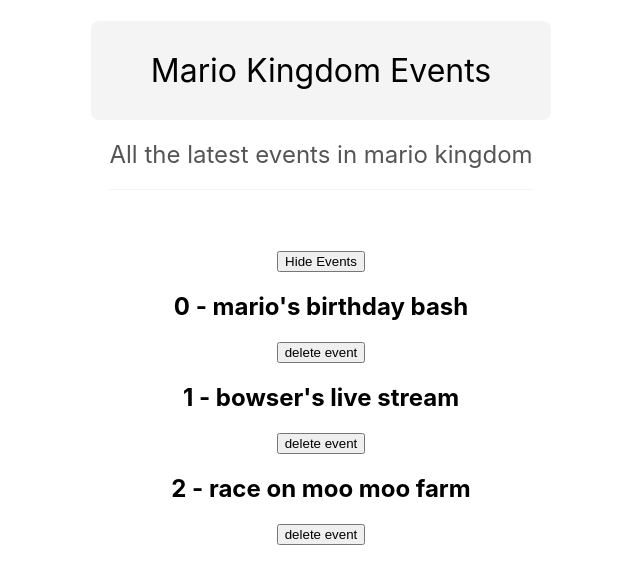
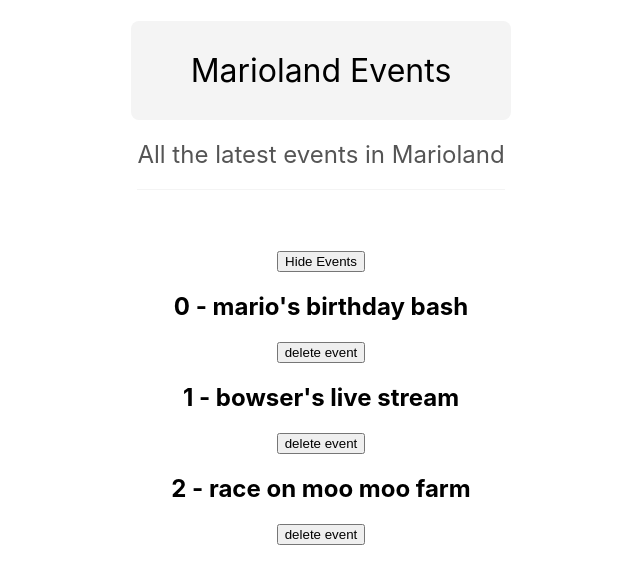
Before and after one commit to elvan/event-list-app-react-basics, a React (Create React App) app: page / in a window 1280 px wide. Shown: the top 584 px of the page, without its empty margins (319-959 px from the left). Built offline with nearby package versions, Linux system fonts and the light colour scheme.

Commit message:
add props

```diff
--- a/src/App.js
+++ b/src/App.js
@@ -16,9 +16,12 @@ function App() {
     });
   };
 
+  const subtitle = 'All the latest events in Marioland';
+
   return (
     <div className='App'>
-      <Title />
+      <Title title='Marioland Events' subtitle={subtitle} />
+      {/* <Title title="Another title" subtitle="Another subtitle" /> */}
 
       {showEvents && (
         <div>
--- a/src/components/Title.js
+++ b/src/components/Title.js
@@ -1,9 +1,9 @@
-export default function Title() {
+export default function Title({ title, subtitle }) {
   return (
     <div>
-      <h1 className='title'>Mario Kingdom Events</h1>
+      <h1 className='title'>{title}</h1>
       <br />
-      <h2 className='subtitle'>All the latest events in mario kingdom</h2>
+      <h2 className='subtitle'>{subtitle}</h2>
     </div>
   );
 }
```
